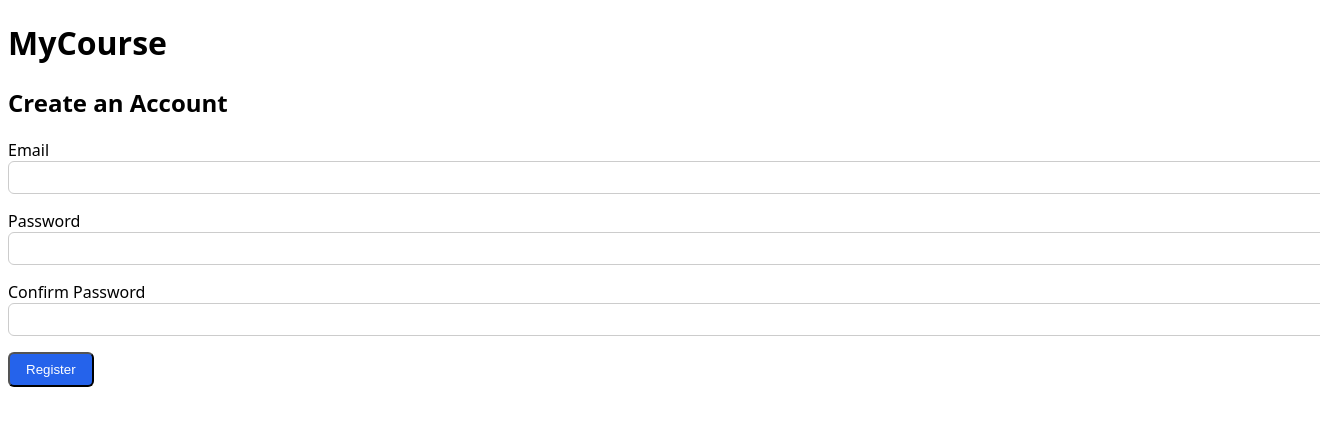
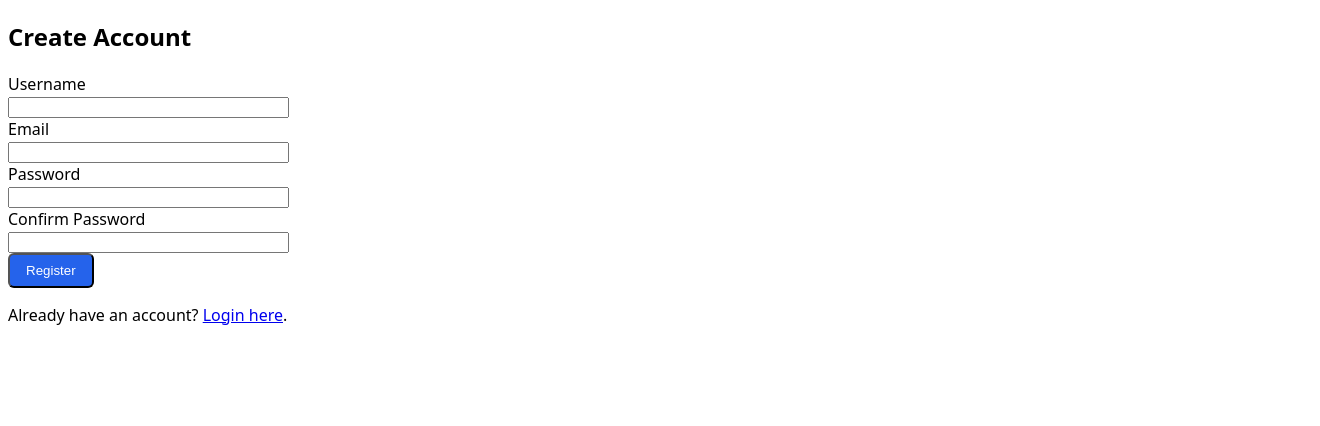
Before and after one commit to CanyenPalmer/mycourse-app, a Flask app: template templates/auth/register.html in a window 1320 px wide; the page is wider, and only the part inside the window is pictured. Shown: the top 426 px of that part. Run offline with Flask 3, Linux system fonts and the light colour scheme; the template is opened without the code that fills it: values that come from a table or form of the project are taken from there, others are empty; parts of the project's set-up code (start-up, migrations or seed data) failed here and were passed over.

Commit message:
Update register.html

```diff
--- a/templates/auth/register.html
+++ b/templates/auth/register.html
@@ -1,29 +1,53 @@
-{% extends 'base.html' %}
-{% block content %}
-<h2 class="text-2xl font-semibold mb-4 text-center">Create an Account</h2>
-<form method="POST" class="space-y-4 w-full max-w-md mx-auto">
+<!DOCTYPE html>
+<html lang="en">
+<head>
+    <meta charset="UTF-8">
+    <title>Register</title>
+    <link rel="stylesheet" href="{{ url_for('static', filename='styles.css') }}">
+</head>
+<body>
+    <div class="form-container">
+        <h2>Create Account</h2>
+        <form method="POST" action="{{ url_for('auth.register') }}">
             {{ form.hidden_tag() }}
-    <div>
-        {{ form.email.label(class="block text-sm font-medium") }}
-        {{ form.email(class="input w-full") }}
-        {% for error in form.email.errors %}
-            <p class="text-red-500 text-sm">{{ error }}</p>
+
+            <div class="form-group">
+                {{ form.username.label }}<br>
+                {{ form.username(size=32) }}<br>
+                {% for error in form.username.errors %}
+                    <span class="error">{{ error }}</span>
                 {% endfor %}
             </div>
-    <div>
-        {{ form.password.label(class="block text-sm font-medium") }}
-        {{ form.password(class="input w-full") }}
-        {% for error in form.password.errors %}
-            <p class="text-red-500 text-sm">{{ error }}</p>
+
+            <div class="form-group">
+                {{ form.email.label }}<br>
+                {{ form.email(size=32) }}<br>
+                {% for error in form.email.errors %}
+                    <span class="error">{{ error }}</span>
                 {% endfor %}
             </div>
-    <div>
-        {{ form.confirm_password.label(class="block text-sm font-medium") }}
-        {{ form.confirm_password(class="input w-full") }}
-        {% for error in form.confirm_password.errors %}
-            <p class="text-red-500 text-sm">{{ error }}</p>
+
+            <div class="form-group">
+                {{ form.password.label }}<br>
+                {{ form.password(size=32) }}<br>
+                {% for error in form.password.errors %}
+                    <span class="error">{{ error }}</span>
                 {% endfor %}
             </div>
-    <button type="submit" class="btn w-full">Register</button>
+
+            <div class="form-group">
+                {{ form.confirm_password.label }}<br>
+                {{ form.confirm_password(size=32) }}<br>
+                {% for error in form.confirm_password.errors %}
+                    <span class="error">{{ error }}</span>
+                {% endfor %}
+            </div>
+
+            <div class="form-group">
+                {{ form.submit(class="btn") }}
+            </div>
         </form>
-{% endblock %}
+        <p>Already have an account? <a href="{{ url_for('auth.login') }}">Login here</a>.</p>
+    </div>
+</body>
+</html>
```
Lines whose indentation alone changed are shown as unchanged.
